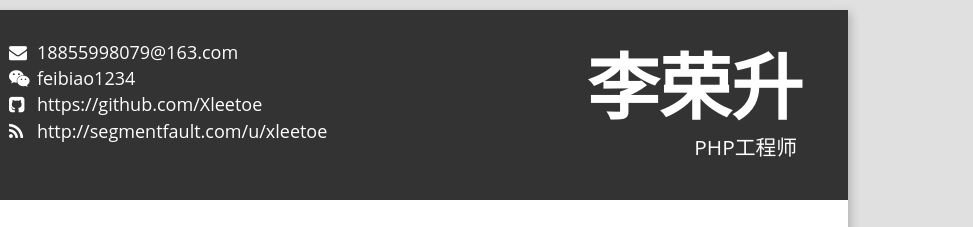
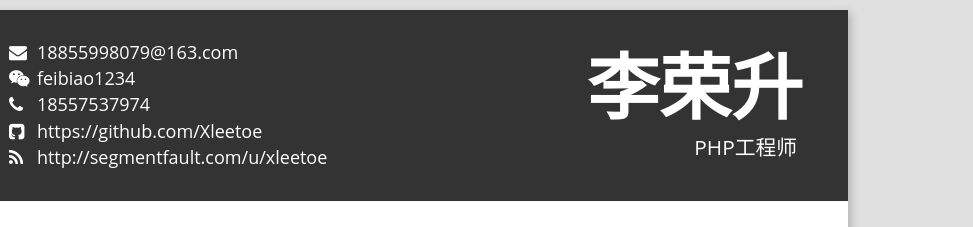
Before and after one commit to Xleetoe/Xleetoe.github.io, a plain HTML site: page index.html in a window 1280 px wide. Shown: the top 227 px of the page, 307-1280 px from the left. Drawn offline with Linux system fonts and the light colour scheme.

Commit message:
增加手机号

```diff
--- a/index.html
+++ b/index.html
@@ -41,6 +41,7 @@
 				<ul class="contact">
 					<li class="contact-email"><a href="mailto://18855998079@163.com">18855998079@163.com</a></li>
 					<li class="contact-wechat">feibiao1234</li>
+					<li class="contact-phone">18557537974</li>
 					<li class="contact-github"><a href="https://github.com/Xleetoe">https://github.com/Xleetoe</a></li>
 					<li class="contact-blog"><a href="http://segmentfault.com/u/xleetoe">http://segmentfault.com/u/xleetoe</a></li>
 				</ul>
```
Also changed, not shown: 1 other file.
